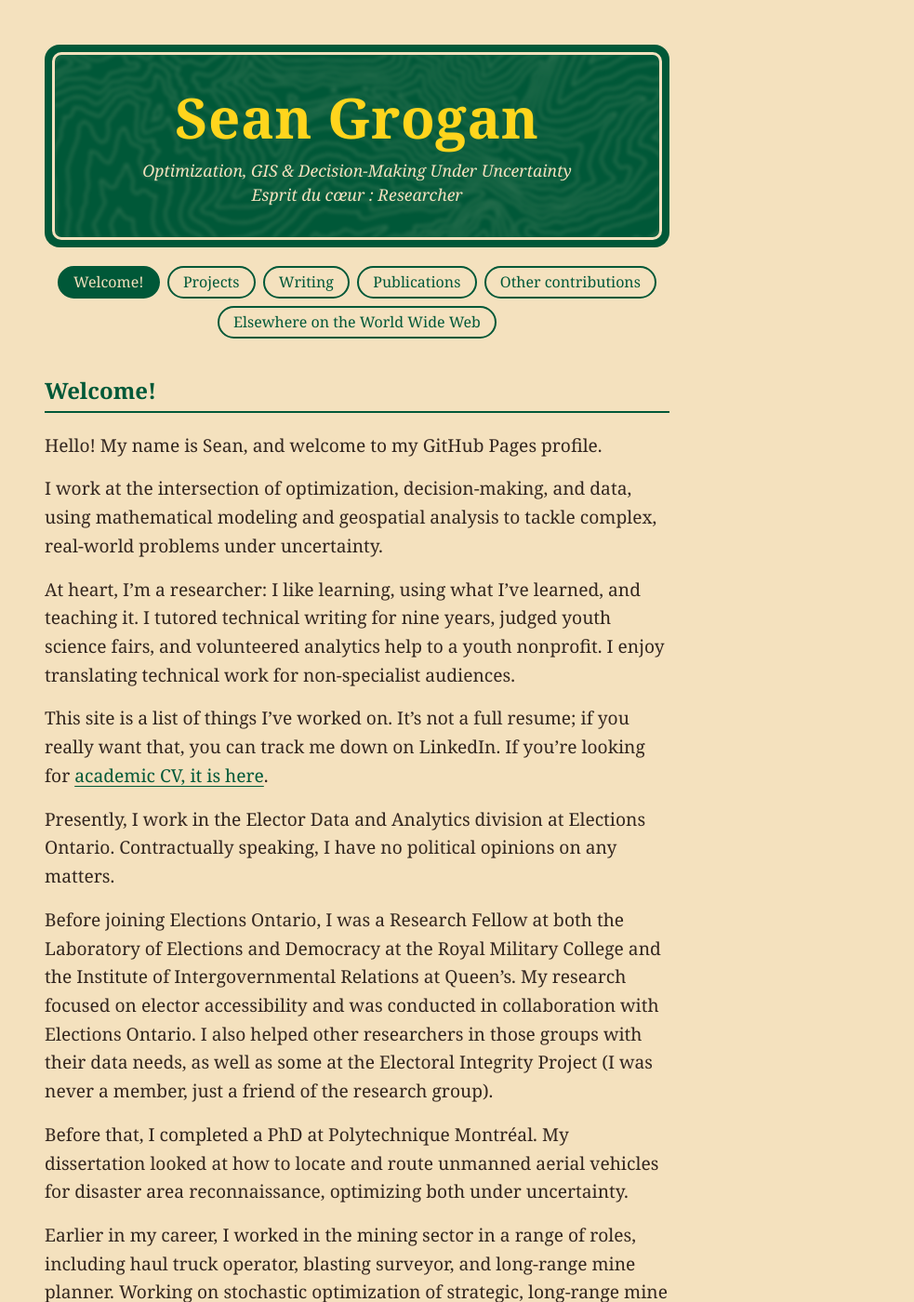
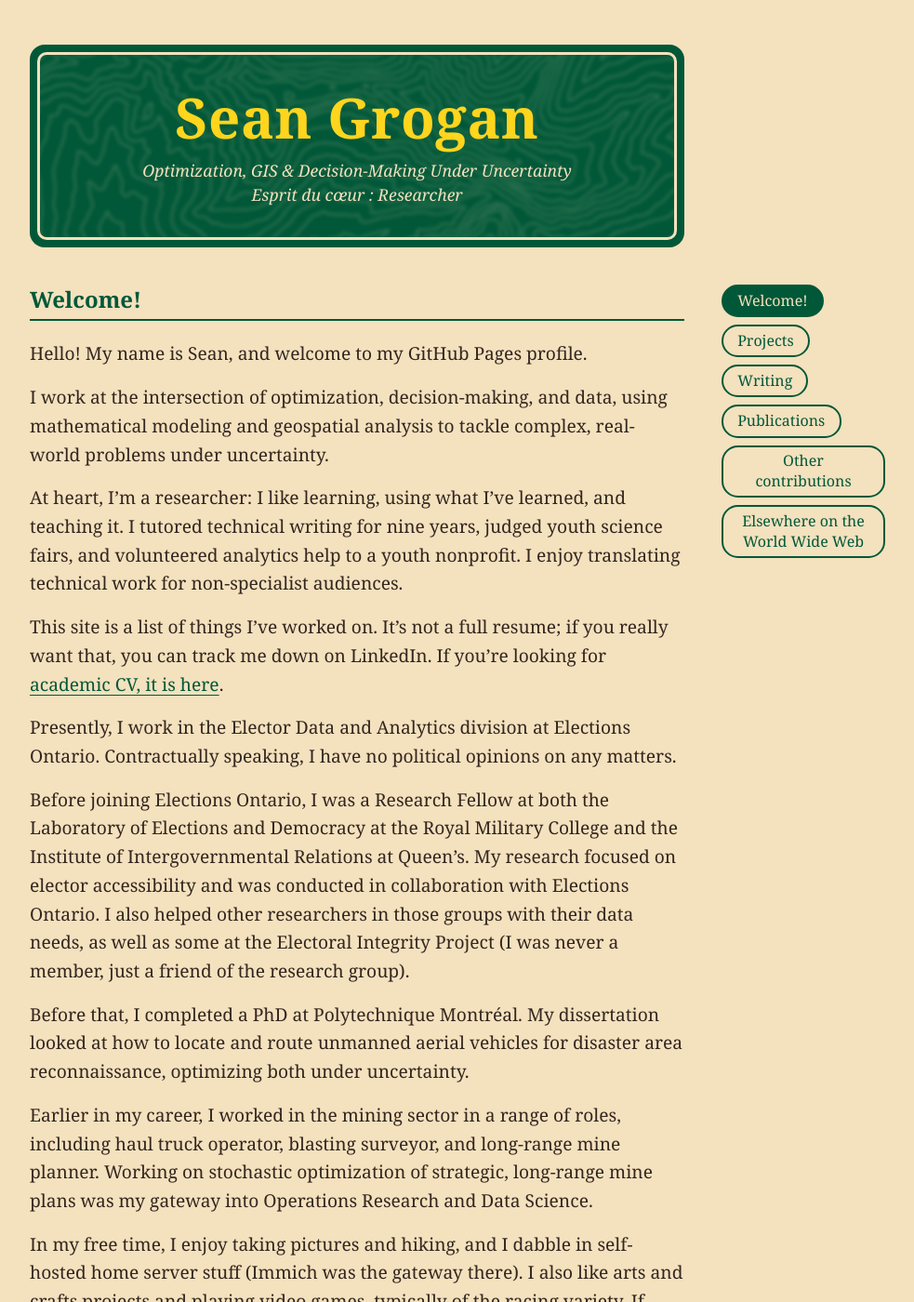
Before and after one commit to seangrogan/seangrogan.github.io, a Jekyll site: the page built from index.md, in a window 1280 px wide and 1400 px high. Shown: the whole window at 93% size, without its empty margins (256-1239 px from the left). Built offline with Jekyll 4.4.1, drawn with Linux system fonts in a browser that asks for light colours; our own code applies the rules of GitHub Pages for plain Markdown files.

Commit message:
tweaked the side button

```diff
--- a/_layouts/home.html
+++ b/_layouts/home.html
@@ -161,8 +161,9 @@
     display: inline-block;
     padding: 0.3rem 0.95rem;
     border: 2px solid var(--heading);
-    border-radius: 999px;
+    border-radius: 1.1rem;     /* a pill on one line, a rounded box on two */
     color: var(--heading);
+    text-wrap: balance;        /* when a label wraps, split it into even lines */
     font-size: 1rem;
     line-height: 1.35;
     text-decoration: none;
@@ -171,12 +172,13 @@
   .toc a[aria-current] { background: var(--heading); color: var(--paper); }
 
   /* nav: side — on wide screens the buttons sit in a column to the right of
-     the page and stay in view while scrolling. Narrower screens get the row. */
-  @media (min-width: 86rem) {
+     the page and stay in view while scrolling. Narrower screens get the row.
+     The two outer columns are always equal, so the page stays centred. */
+  @media (min-width: 75rem) {
     .page.nav-side {
-      max-width: calc(44rem + 2 * (18rem + 2.5rem) + 32px);
+      max-width: none;
       display: grid;
-      grid-template-columns: 18rem minmax(0, 44rem) 18rem;
+      grid-template-columns: minmax(0, 1fr) minmax(0, 44rem) minmax(0, 1fr);
       column-gap: 2.5rem;
       align-items: start;
     }
@@ -188,7 +190,7 @@
       margin-top: 2.5rem;
     }
     .nav-side .toc ul { flex-direction: column; align-items: flex-start; }
-    .nav-side .toc a { white-space: nowrap; }
+    .nav-side .toc a { max-width: 11rem; text-align: center; }
   }
 
   @media (max-width: 480px) {
```
